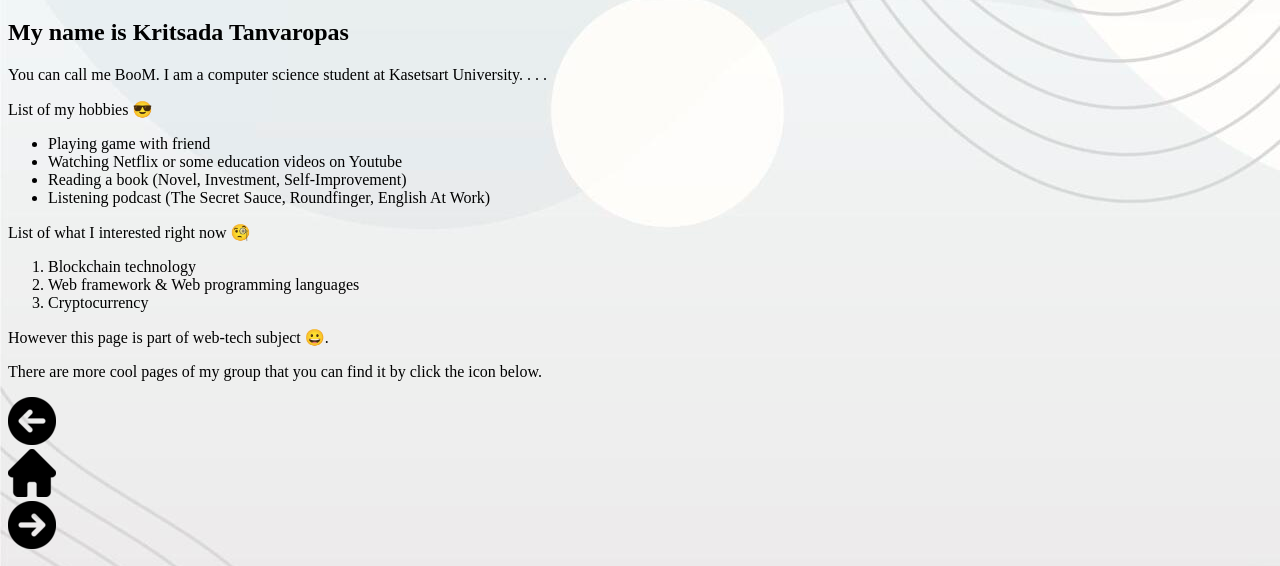
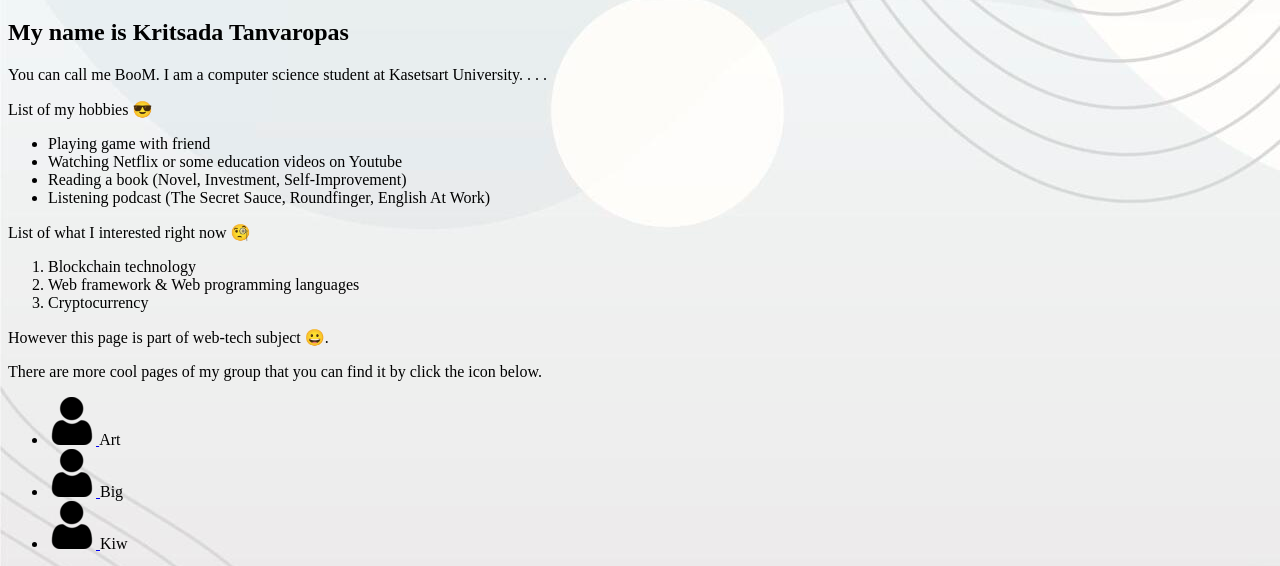
Before and after one commit to krisadabig/webtech-homework, a plain HTML site: page boom.html in a window 1280 px wide. Shown: the part 422-988 px from the top of the page. Drawn offline with Linux system fonts and the light colour scheme.

Commit message:
add icon & change member list

```diff
--- a/boom.html
+++ b/boom.html
@@ -6,10 +6,10 @@
     <meta name="viewport" content="width=device-width, initial-scale=1.0">
     <title>Kritsada BooM</title>
 </head>
-<body background="imgs/boom-page/bg-img.jpg">
+<body background="./imgs/boom-pic/bg-img.jpg">
     <h1>Hello Everyone! &#128522;</h1>
     <div class="bio-container">
-        <img src="imgs/boom-page/mypic.jpeg" alt="">
+        <img src="./imgs/boom-pic/mypic.jpeg" alt="Boom pic">
         <h2>My name is Kritsada Tanvaropas</h2>
         <article>
             You can call me BooM. I am a computer science student at Kasetsart University.
@@ -40,19 +40,29 @@
         <p>There are more cool pages of my group that you can find
             it by click the icon below.</p>
 
-        <div class="prev-page">
-            <a href="">
-                <img src="imgs/prev-icon.png" alt="">
-            </a>
-        </div>
+        <ul class="member-page">
+            <li class="member">
+                <a href="./art.html">
+                    <img src="./imgs/person-icon.png" alt="Person icon">
+                </a>
+                <label>Art</label>
+            </li>
+            <li class="member">
+                <a href="./big.html">
+                    <img src="./imgs/person-icon.png" alt="Person icon">
+                </a>
+                <label>Big</label>
+            </li>
+            <li class="member">
+                <a href="./kiw.html">
+                    <img src="./imgs/person-icon.png" alt="Person icon">
+                </a>
+                <label>Kiw</label>
+            </li class="member">
+        </ul>
         <div class="home-page">
-            <a href="index.html">
-                <img src="imgs/home-icon.png" alt="">
-            </a>
-        </div>
-        <div class="next-page">
-            <a href="">
-                <img src="imgs/next-icon.png" alt="">
+            <a href="./index.html">
+                <img src="./imgs/home-icon.png" alt="Home icon">
             </a>
         </div>
         <!--
@@ -63,7 +73,7 @@
     <footer class="footer">
         <p>This page created by Kritsada Tanvaropas</p>
             <a href="https://github.com/KT-BooM">
-                <img src="imgs/boom-page/git-icon.png" alt="">
+                <img src="./imgs/boom-pic/git-icon.png" alt="Git icon">
             </a>
     </footer>
 </body>
```
Also changed, not shown: imgs/boom-pic/bg-img.jpg (renamed from imgs/boom-page/bg-img.jpg), imgs/boom-pic/git-icon.png (renamed from imgs/boom-page/git-icon.png), imgs/boom-pic/mypic.jpeg (renamed from imgs/boom-page/mypic.jpeg), imgs/person-icon.png (added).
